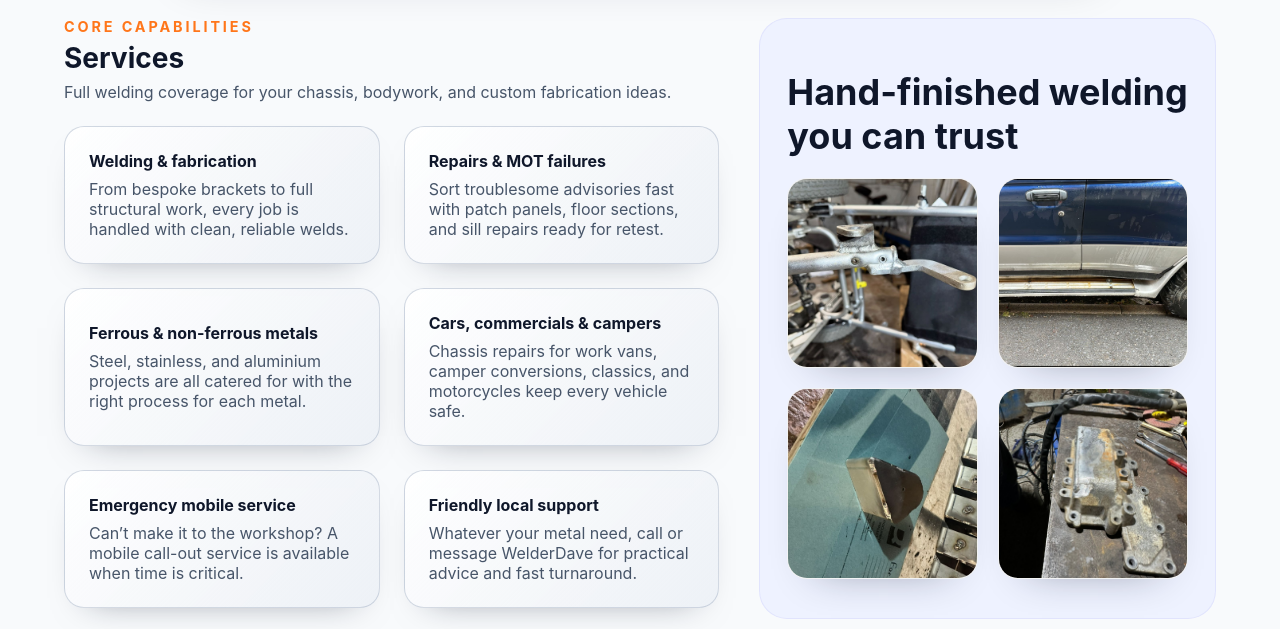
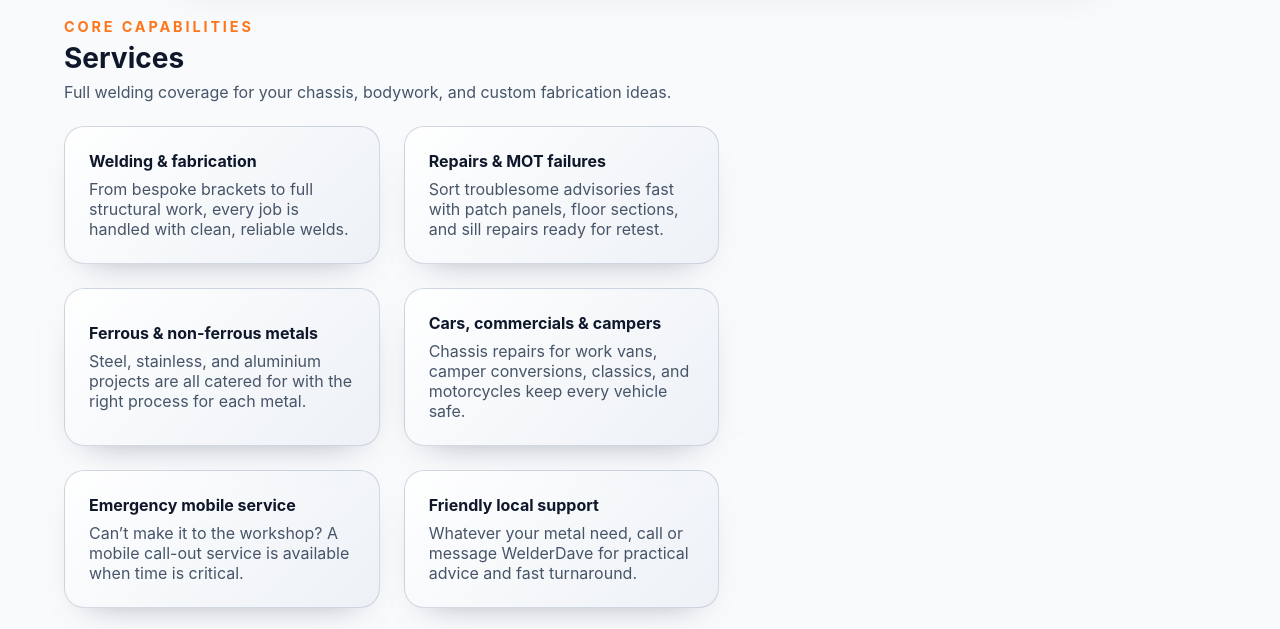
Before and after one commit to jenkinchris11/WelderDave, a Vue app in the folder vue-netlify/: page / in a window 1280 px wide. Shown: the part 570-1199 px from the top of the page. Built offline with nearby package versions, Linux system fonts and the light colour scheme.

Commit message:
Update App.vue

```diff
--- a/vue-netlify/src/App.vue
+++ b/vue-netlify/src/App.vue
@@ -26,10 +26,6 @@ import ContactCard from './components/ContactCard.vue';
 
       <section id="services" class="layout-grid__item layout-grid__item--features">
         <FeatureGrid />
-      </section>
-
-      <section class="layout-grid__item layout-grid__item--work">
-        <WorkShowcase />
       </section>
 
       <section class="layout-grid__item layout-grid__item--reviews">
```
